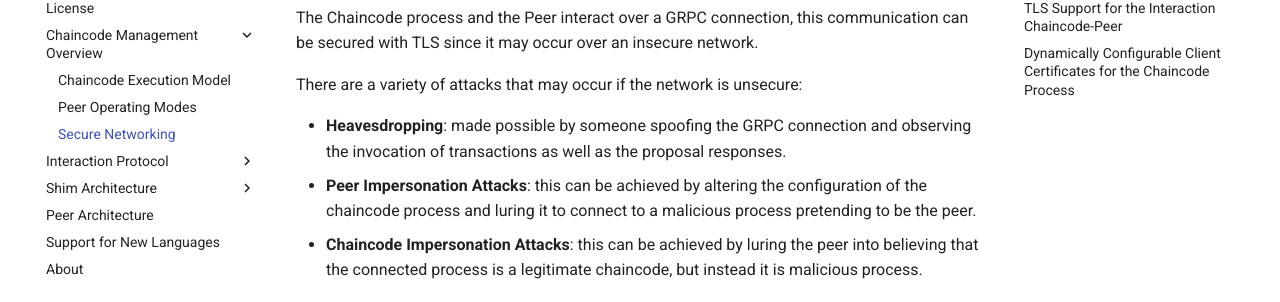
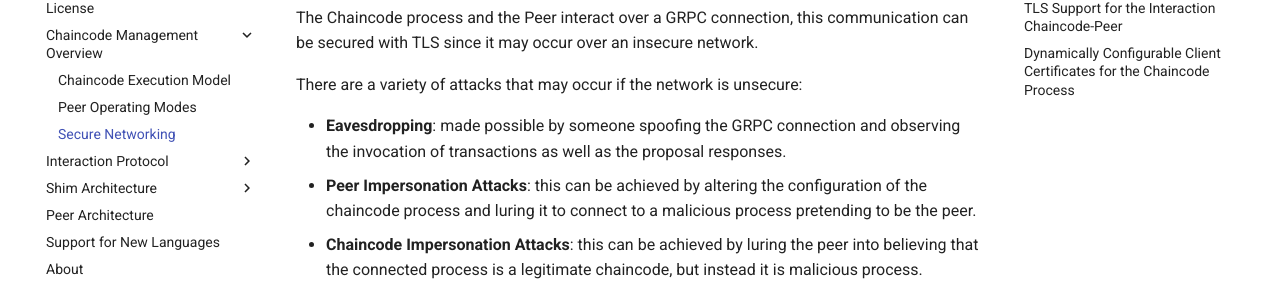
Before and after one commit to IBM/hlf-internals, an MkDocs documentation site: the page built from docs/overview/secure-networking.md, in a window 1280 px wide and 900 px high. Shown: the part 175-477 px from the top of the window. Built offline with MkDocs 1.6.1 and Material for MkDocs 9.7.7, drawn with Linux system fonts in a browser that asks for light colours; comment, search, counter and statistics services are not loaded; some of the changed lines change nothing that is shown.

Commit message:
fix typo in secure-networking
Heavesdropping -> Eavesdropping

```diff
--- a/docs/overview/secure-networking.md
+++ b/docs/overview/secure-networking.md
@@ -4,7 +4,7 @@ The Chaincode process and the Peer interact over a GRPC connection, this communi
 
 There are a variety of attacks that may occur if the network is unsecure:
 
-- __Heavesdropping__: made possible by someone spoofing the GRPC connection and observing the invocation of transactions as well as the proposal responses.
+- __Eavesdropping__: made possible by someone spoofing the GRPC connection and observing the invocation of transactions as well as the proposal responses.
 - __Peer Impersonation Attacks__: this can be achieved by altering the configuration of the chaincode process and luring it to connect to a malicious process pretending to be the peer.
 - __Chaincode Impersonation Attacks__: this can be achieved by luring the peer into believing that the connected process is a legitimate chaincode, but instead it is malicious process.
 
```
